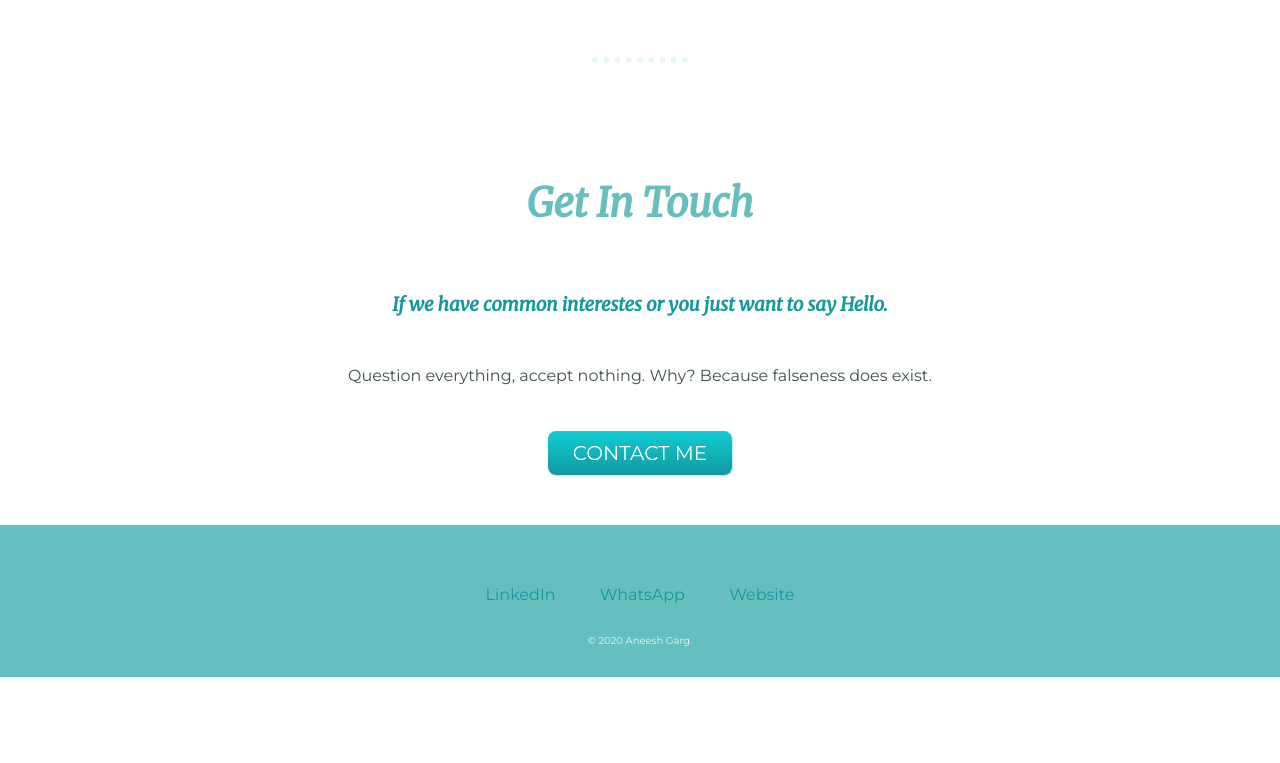
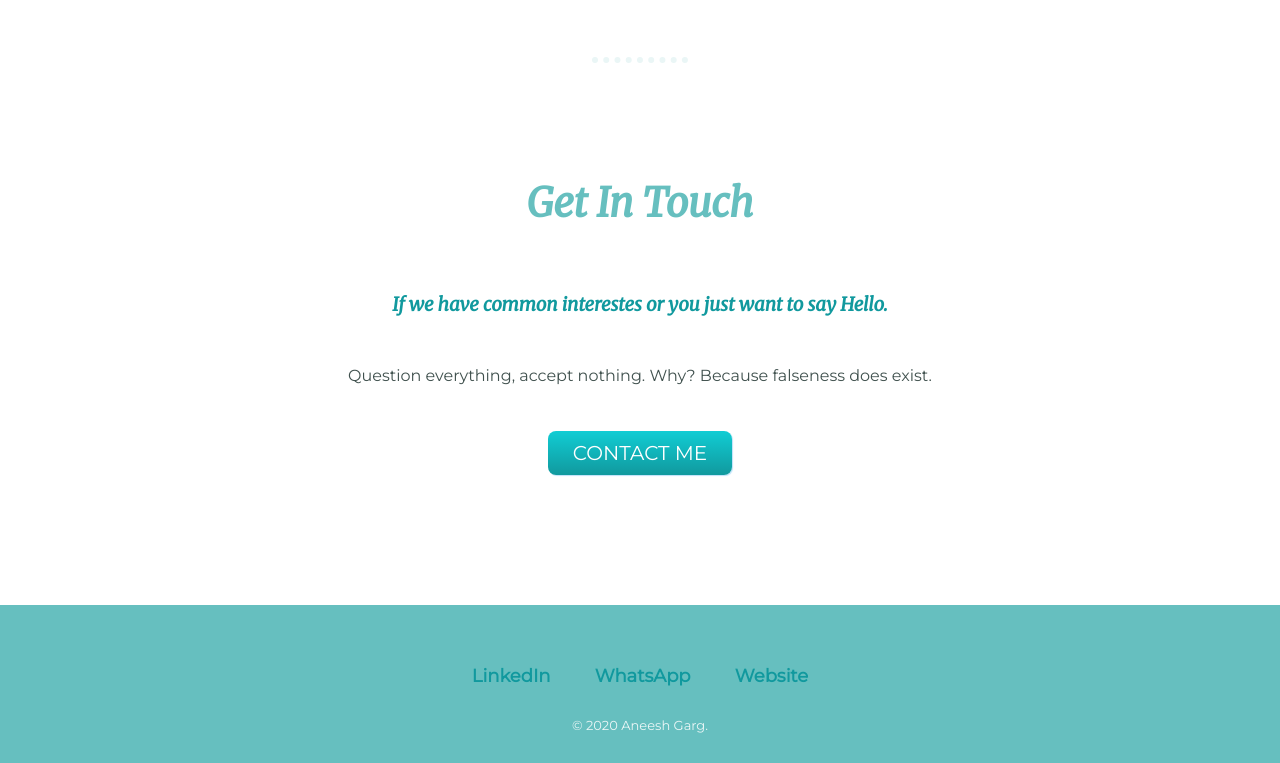
Before and after one commit to aneesh0garg/cv, a plain HTML site: page index.html in a window 1280 px wide. Shown: the part 1947-2710 px from the top of the page. Before the commit the page ends 2624 px from the top, so only its background shows below. Drawn offline with Linux system fonts and the light colour scheme; a web font is replaced by a local one.

Commit message:
left right padding

```diff
--- a/css/styles.css
+++ b/css/styles.css
@@ -67,6 +67,10 @@ hr {
   right: 260px;
 }
 
+.middle-container {
+  margin-bottom: 80px;
+  padding: 0 2rem 0 2rem;
+}
 .skill-row {
   width: 50%;
   margin: 100px auto;
@@ -137,6 +141,8 @@ hr {
 
 .footer-link {
   padding: 20px;
+  font-weight: bold;
+  font-size: 18px;
 }
 
 .footer-link-container {
@@ -147,5 +153,5 @@ hr {
 .copyright-para {
   margin: 0;
   color: #EAF6F6;
-  font-size: 10px;
+  font-size: 13px;
 }
--- a/index.html
+++ b/index.html
@@ -29,7 +29,7 @@
     <div class="profile">
       <img src="" alt="">
       <h2>Hello.</h2>
-      <p style="margin-bottom: 80px;">I design as well as develop android and web apps. I must be riding 🏍 in my spare time.</p>
+      <p>I design as well as develop android and web apps. I must be riding 🏍 in my spare time.</p>
     </div>
     <hr>
     <div class="skills">
```
